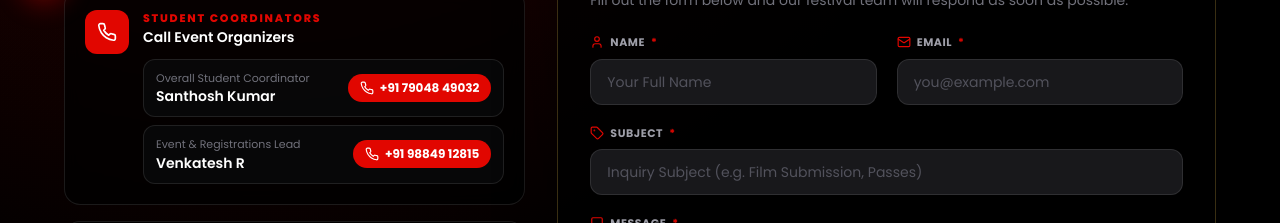
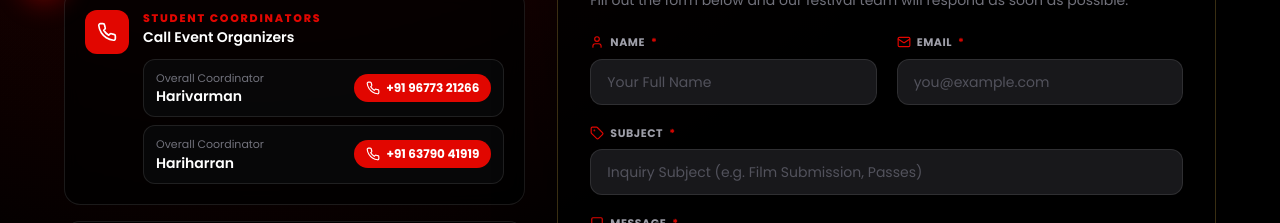
Before and after one commit to Club-Asymmetric/Theatron_Frontend, a Next.js app: page /contact in a window 1280 px wide. Shown: the part 427-650 px from the top of the page. Built offline with nearby package versions, Linux system fonts and the light colour scheme.

Commit message:
feat: add team name field, rename events, update contacts

```diff
--- a/src/components/contact-section.tsx
+++ b/src/components/contact-section.tsx
@@ -24,16 +24,16 @@ export default function ContactSection() {
 
   const contacts = [
     {
-      role: "Overall Student Coordinator",
-      name: "Santhosh Kumar",
-      phone: "+91 79048 49032",
-      tel: "+917904849032",
+      role: "Overall Coordinator",
+      name: "Harivarman",
+      phone: "+91 96773 21266",
+      tel: "+919677321266",
     },
     {
-      role: "Event & Registrations Lead",
-      name: "Venkatesh R",
-      phone: "+91 98849 12815",
-      tel: "+919884912815",
+      role: "Overall Coordinator",
+      name: "Hariharran",
+      phone: "+91 63790 41919",
+      tel: "+916379041919",
     },
   ]
 
--- a/src/components/events-section.tsx
+++ b/src/components/events-section.tsx
@@ -69,7 +69,7 @@ const competitions = [
   },
   {
     id: 10,
-    title: "Debate",
+    title: "ThiraiVaadham",
     description:
       "Teams of four tackle topics revealed on the spot, testing knowledge, spontaneity, and communication.",
     entryFee: "₹99 / team",
@@ -108,7 +108,7 @@ const workshops = [
   },
   {
     id: 7,
-    title: "VFX and Editing",
+    title: "Beyond The Frame",
     description:
       "Transform creative ideas into captivating visual stories through the art of VFX and video editing.",
     entryFee: "₹120 / head",
--- a/src/components/registration-form.jsx
+++ b/src/components/registration-form.jsx
@@ -57,7 +57,7 @@ const eventDetails = {
     contacts: ["Ahilan: +91 93617 86878"],
   },
   debate: {
-    title: "Debate",
+    title: "ThiraiVaadham",
     category: "Team debate competition",
     description: "Tackle topics revealed on the spot and demonstrate knowledge, spontaneity, and communication.",
     extra: "debateTeam",
@@ -70,7 +70,7 @@ const eventDetails = {
     contacts: ["Mahak: +91 80895 58314"],
   },
   "vfx-and-editing": {
-    title: "VFX and Editing",
+    title: "Beyond The Frame",
     category: "VFX and video editing workshop",
     description: "Transform creative ideas into captivating visual stories through VFX and editing.",
     contacts: ["Elankaviyan: +91 93454 27112"],
@@ -146,6 +146,7 @@ export default function RegistrationForm({ event }) {
     college: "",
     department: "",
     year: "",
+    teamName: "",
     teamSize: event === "debate" ? "2" : event === "adaptune" ? "1" : "2",
   })
   const [isSubmitting, setIsSubmitting] = useState(false)
@@ -212,11 +213,14 @@ export default function RegistrationForm({ event }) {
     if ((details.extra === "poster" || details.extra === "video") && !formData.submissionLink?.trim()) {
       return `${details.extra === "poster" ? "Poster" : "Video"} submission URL is required.`
     }
+    if ((details.extra === "stageTeam" || details.extra === "debateTeam") && !formData.teamName?.trim()) {
+      return "Team name is required."
+    }
     if (details.extra === "stageTeam" && (Number(formData.teamSize) < 2 || Number(formData.teamSize) > 10)) {
       return "Stage Play teams must have 2 to 10 participants."
     }
     if (details.extra === "debateTeam" && ![2, 3, 4].includes(Number(formData.teamSize))) {
-      return "Debate teams must have 2, 3, or 4 participants."
+      return "ThiraiVaadham teams must have 2, 3, or 4 participants."
     }
     if (details.extra === "adaptuneTeam" && ![1, 2].includes(Number(formData.teamSize))) {
       return "Adaptune must have 1 or 2 participants."
@@ -439,6 +443,9 @@ export default function RegistrationForm({ event }) {
             )}
             {details.extra === "stageTeam" && (
               <>
+                <Field label="Team Name">
+                  <input className={inputClass} type="text" placeholder="Enter your team name" value={formData.teamName} onChange={(e) => updateField("teamName", e.target.value)} required />
+                </Field>
                 <Field label="Number of participants in the team">
                   <select className={inputClass} value={formData.teamSize} onChange={(e) => updateField("teamSize", e.target.value)}>
                     {Array.from({ length: 9 }, (_, i) => <option key={i + 2} value={i + 2}>{i + 2} participants</option>)}
@@ -449,6 +456,9 @@ export default function RegistrationForm({ event }) {
             )}
             {details.extra === "debateTeam" && (
               <>
+                <Field label="Team Name">
+                  <input className={inputClass} type="text" placeholder="Enter your team name" value={formData.teamName} onChange={(e) => updateField("teamName", e.target.value)} required />
+                </Field>
                 <Field label="Team size">
                   <select className={inputClass} value={formData.teamSize} onChange={(e) => updateField("teamSize", e.target.value)}>
                     {[2, 3, 4].map((size) => <option key={size} value={size}>{size} participants</option>)}
```
